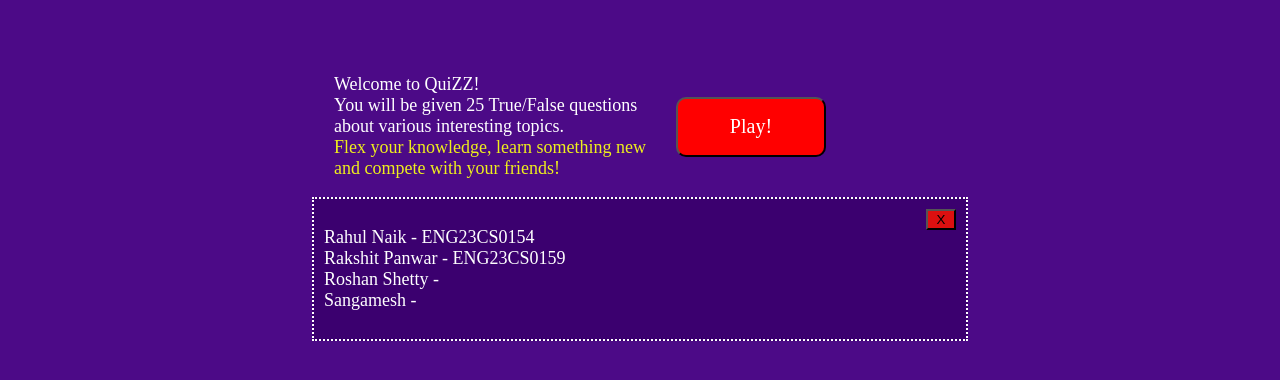
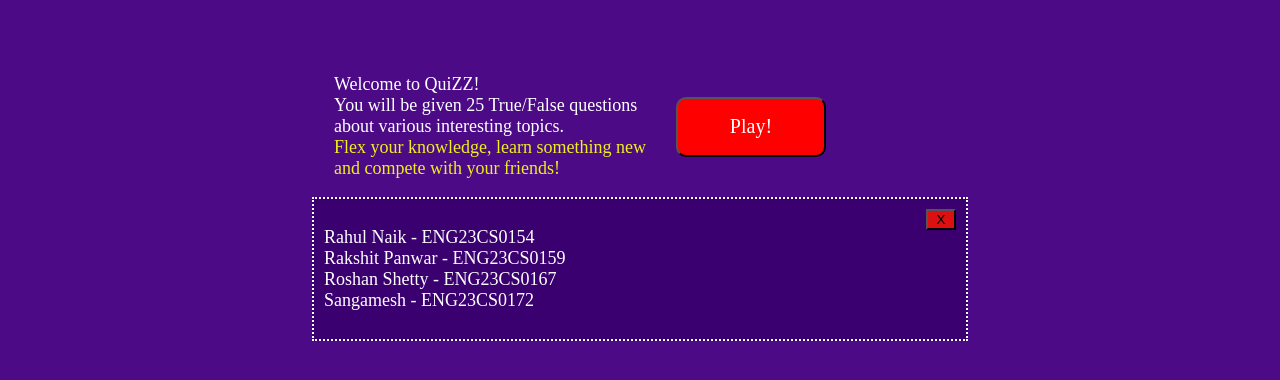
Before and after one commit to RahulNaikCodes/QuiZZ, a plain HTML site: page index.html in a window 1280 px wide. Both pictures are taken after a click on the button "About Us". Shown: the part 260-640 px from the top of the page. Drawn offline with Linux system fonts and the light colour scheme; a web font is replaced by a local one.

Commit message:
Update index.html

```diff
--- a/index.html
+++ b/index.html
@@ -167,8 +167,8 @@
 <div id="about_popup">
         <p> Rahul Naik - ENG23CS0154 <br>
             Rakshit Panwar - ENG23CS0159<br>
-            Roshan Shetty -     <br>
-            Sangamesh -         <br>
+            Roshan Shetty - ENG23CS0167<br>
+            Sangamesh - ENG23CS0172<br>
         </p>
         <br>
         <button id="close" onclick="closeAboutUs()"> X </button>
```
